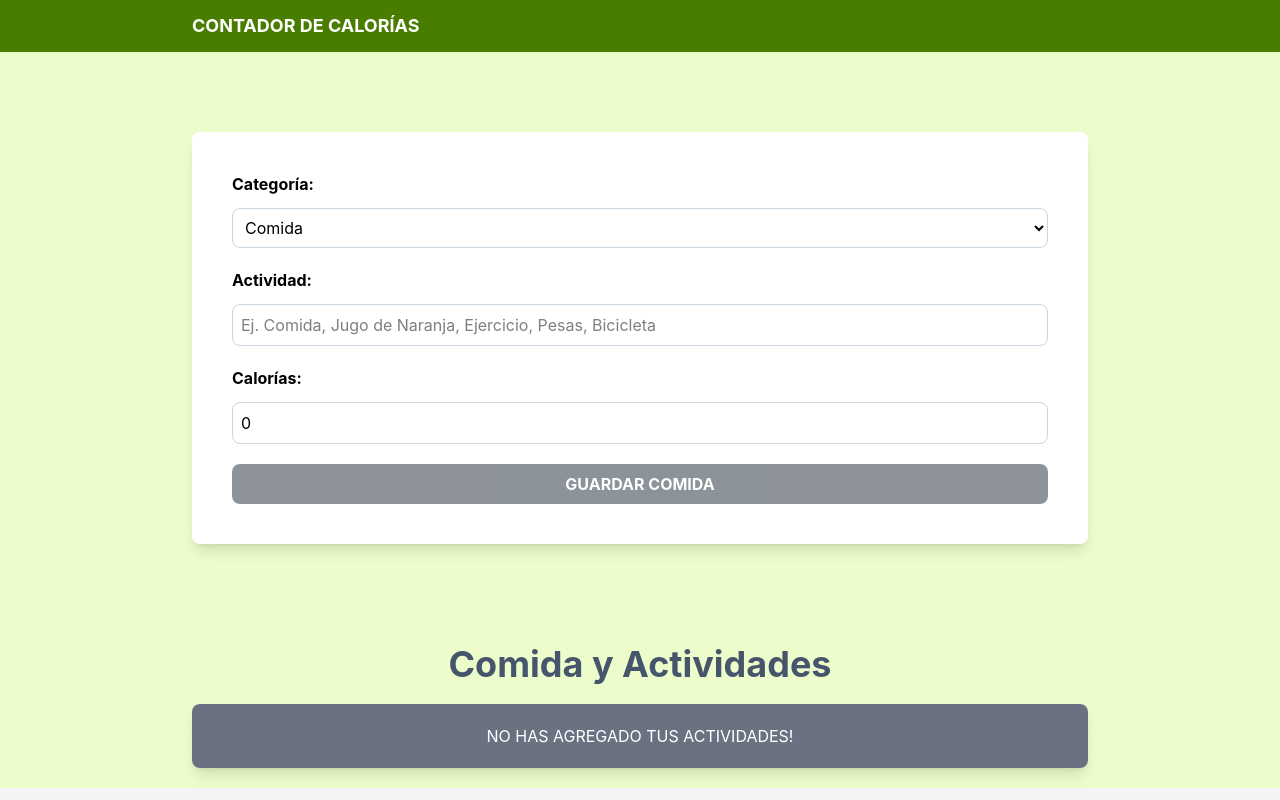
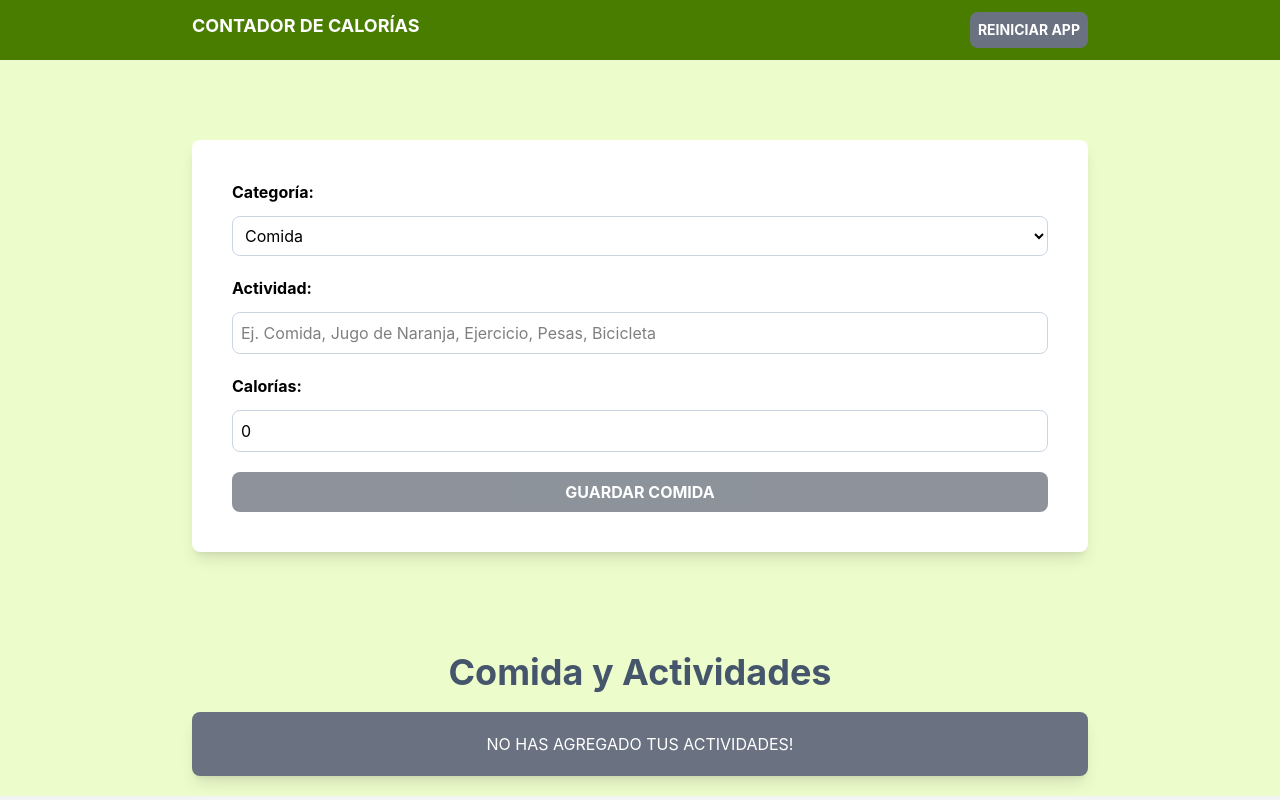
Before and after one commit to eliascaceresy/calorie-tracker-ts, a React (Vite) app: page / in a window 1280 px wide. Built offline with nearby package versions, Linux system fonts and the light colour scheme.

Commit message:
[ResetApp]
- se agrega boton para reiniciar app
- se crea action para reiniciar
- se crea dispatch para reiniciar el state

```diff
--- a/src/App.tsx
+++ b/src/App.tsx
@@ -1,4 +1,4 @@
-import { useEffect, useReducer } from "react";
+import { useCallback, useEffect, useReducer } from "react";
 import ActivityForm from "./components/ActivityForm";
 import { activityReducer, initialState } from "./reducers/activityReducer";
 import ActivitiesList from "./components/ActivitiesList";
@@ -16,11 +16,23 @@ function App() {
     localStorage.setItem("activities", JSON.stringify(state?.activities));
   }, [state?.activities]);
 
+  const handleReset = useCallback(() => {
+    dispatch({ type: "resetApp" });
+  }, [dispatch]);
+
   return (
     <>
       <header className="bg-lime-700 py-3">
         <div className="max-w-4xl mx-auto flex justify-between">
           <h1 className="text-center text-lg font-bold text-white uppercase">Contador de Calorías</h1>
+          <button
+            type="button"
+            className="bg-gray-800 hover:bg-gray-900 p-2 font-bold uppercase text-white cursor-pointer rounded-lg text-sm disabled:bg-gray-500"
+            onClick={handleReset}
+            disabled={state?.activities.length === 0}
+          >
+            Reiniciar App
+          </button>
         </div>
       </header>
       <section className="bg-lime-100 py-20 px-5">
--- a/src/reducers/activityReducer.ts
+++ b/src/reducers/activityReducer.ts
@@ -4,7 +4,8 @@ export type ActivityActionsType =
   | { type: "saveActivity"; payload: { newActivity: ActivityType } }
   | { type: "editActivity"; payload: { activity: ActivityType } }
   | { type: "updateActivity"; payload: { activity: ActivityType } }
-  | { type: "deleteActivity"; payload: { activityId: ActivityType["id"] } };
+  | { type: "deleteActivity"; payload: { activityId: ActivityType["id"] } }
+  | { type: "resetApp" };
 
 type ActivityStateType = {
   activities: ActivityType[];
@@ -49,4 +50,11 @@ export const activityReducer = (state: ActivityStateType = initialState, action:
       activities: state.activities.filter(a => a.id !== action.payload.activityId),
     };
   }
+
+  if (action.type === "resetApp") {
+    return {
+      activities: [],
+      activityEdit: {},
+    };
+  }
 };
```
